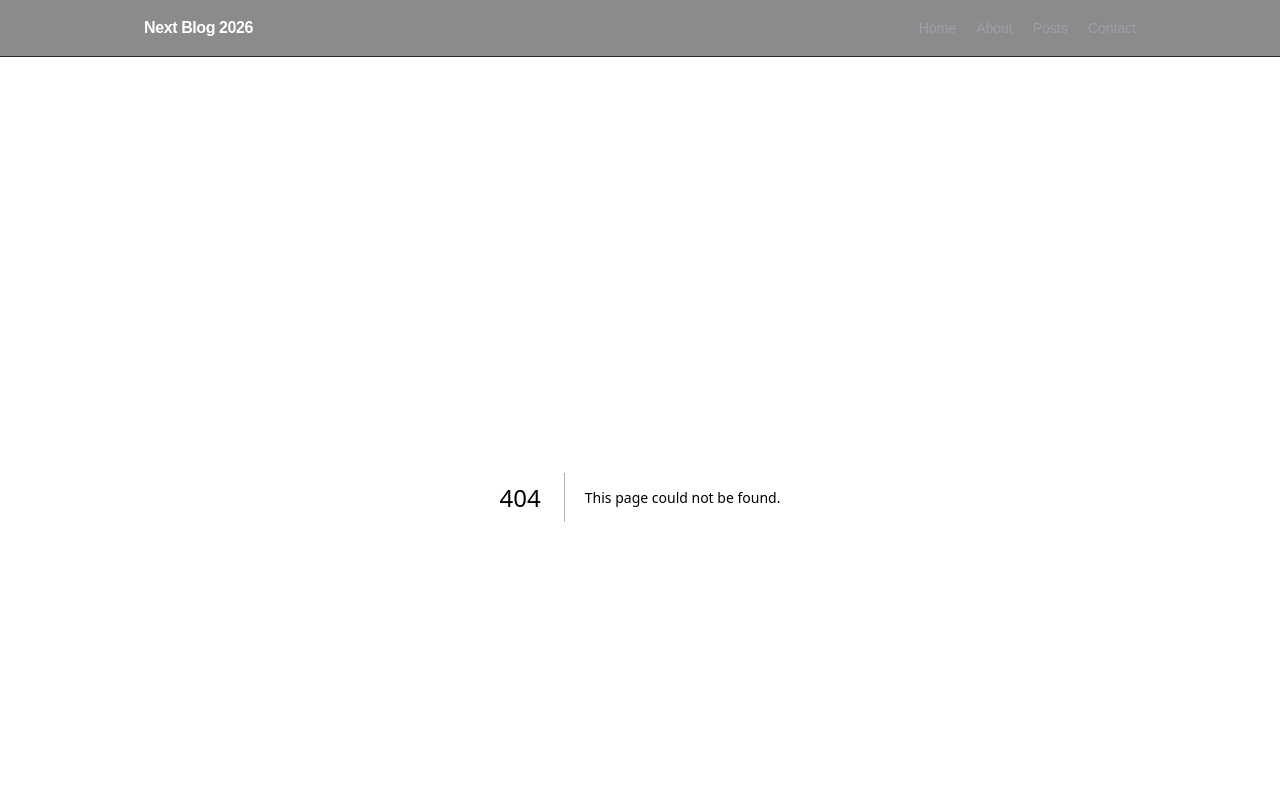
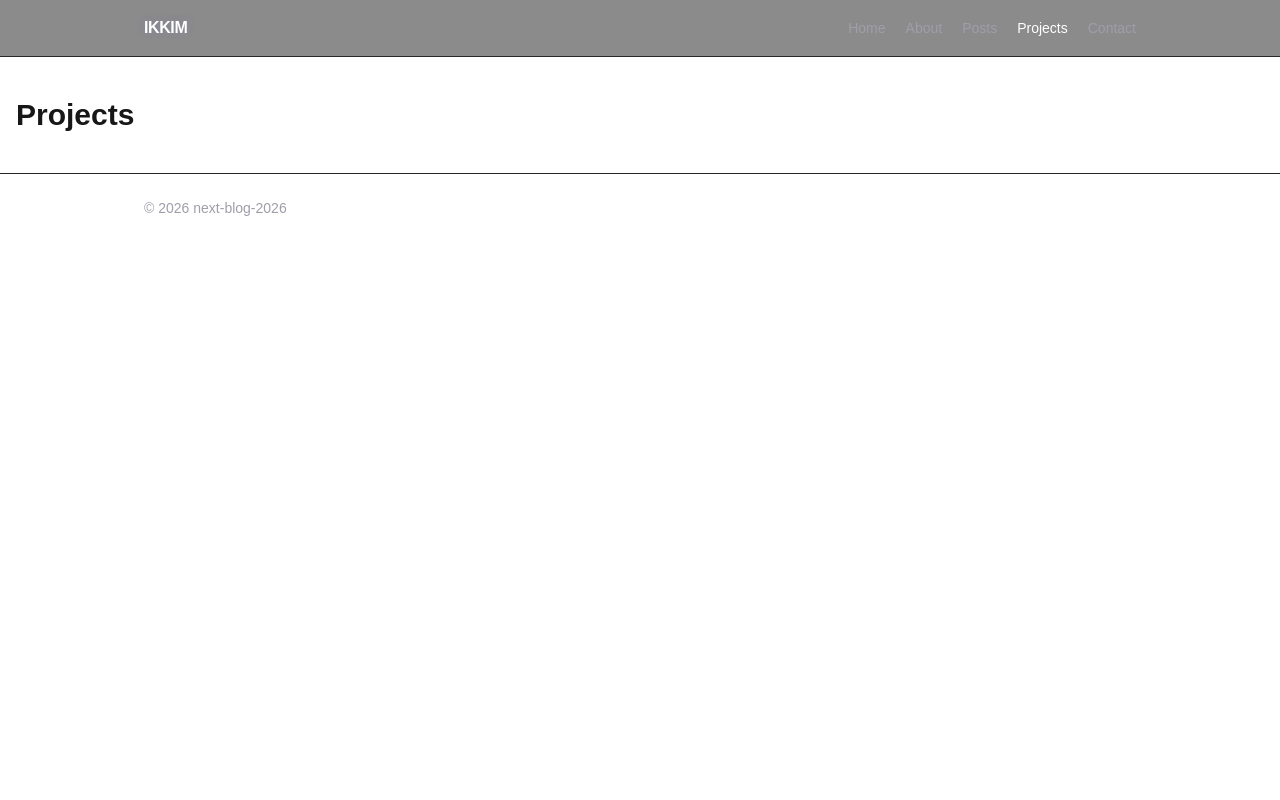
Before and after one commit to bbyik-k/portfolio-nextjs-2026, a Next.js app: page /projects in a window 1280 px wide. Before the commit this address had no page. Shown: the top 800 px of the page. Built offline with nearby package versions, Linux system fonts and the light colour scheme.

Commit message:
refactor: posts 경로를 projects로 변경하고 네비게이션 및 로고 수정

```diff
--- a/app/(pages)/posts/page.tsx
+++ /dev/null
@@ -1,3 +0,0 @@
-export default function PostsPage() {
-  return <h1 className='text-3xl font-bold'>Posts</h1>;
-}
--- /dev/null
+++ b/app/(pages)/projects/page.tsx
@@ -0,0 +1,3 @@
+export default function ProjectsPage() {
+  return <h1 className='text-3xl font-bold'>Projects</h1>;
+}
--- a/app/components/Header.tsx
+++ b/app/components/Header.tsx
@@ -5,15 +5,21 @@ const NAV = [
   { href: '/', label: 'Home' },
   { href: '/about', label: 'About' },
   { href: '/posts', label: 'Posts' },
+  { href: '/projects', label: 'Projects' },
   { href: '/contact', label: 'Contact' },
 ];
 
 export default function Header() {
   return (
-    <header className=' top-0 left-0 right-0 z-50 bg-zinc-900/50 backdrop-blur-sm border-b border-zinc-800'>
+    <header className='sticky top-0 left-0 right-0 z-50 bg-zinc-900/50 backdrop-blur-sm border-b border-zinc-800'>
       <div className='mx-auto max-w-5xl px-4 py-4 flex items-center justify-between'>
-        <Link href='/' className='font-semibold tracking-tight text-white'>
-          Next Blog 2026
+        <Link
+          href='/'
+          className='font-semibold tracking-tight text-white  transition duration-300
+    [text-shadow:0_0_10px_rgba(99,102,241,0.18)]
+    hover:[text-shadow:0_0_14px_rgba(99,102,241,0.35)]'
+        >
+          IKKIM
         </Link>
         <nav className='flex items-center gap-5'>
           {NAV.map((item) => (
```
